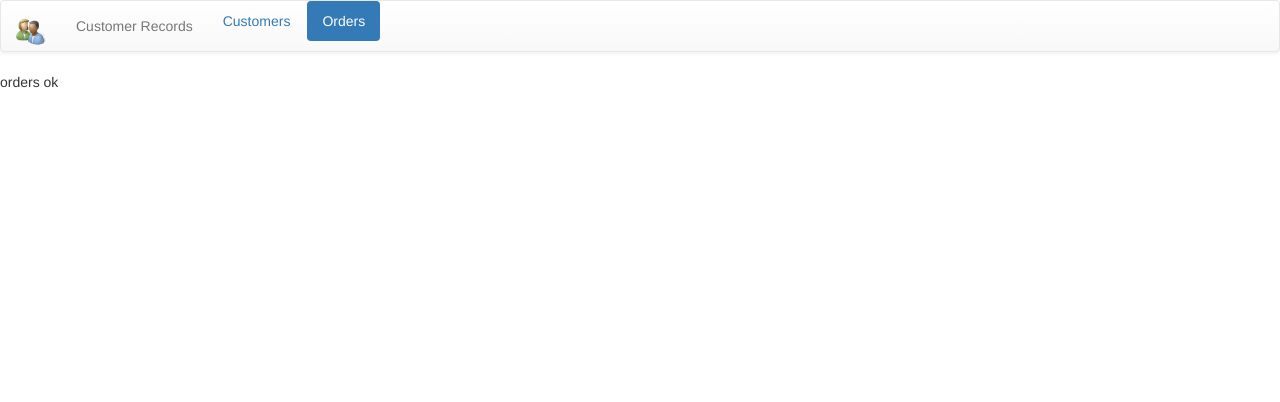
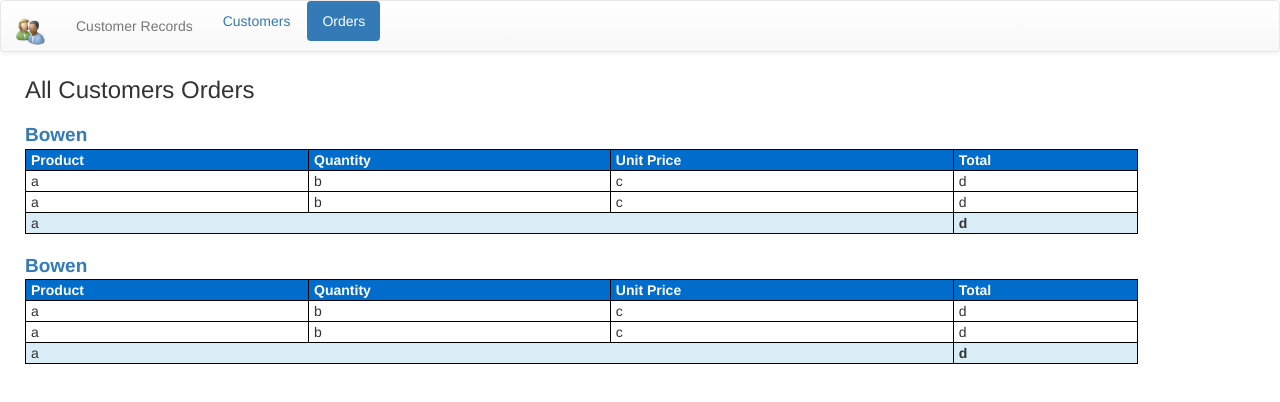
Before and after one commit to zbw322092/Customer-Records-Angular-App, a website: page CustomerManagementApp.html at #/orders in a window 1280 px wide. Drawn offline with Linux system fonts and the light colour scheme.

Commit message:
init template html pages

```diff
--- a/app/app.js
+++ b/app/app.js
@@ -10,5 +10,9 @@ app.config(function($routeProvider) {
     	controller: "",
     	templateUrl: "../app/partials/orders.html"
     })
+    .when('/customerorders/:id', {
+      controller: "",
+      templateUrl: "../app/partials/customerOrders.html"
+    })
     .otherwise({ redirectTo: '/customers' });
 });
--- a/app/partials/orders.html
+++ b/app/partials/orders.html
@@ -1,3 +1,56 @@
-<div>
-	orders ok
+<div class="orders-view">
+  <div class="container">
+    <h3>All Customers Orders</h3>
+    	<table class="orders-form">
+    		<caption><a href="">Bowen</a></caption>
+    		<tr class="orders-form-header">
+    			<td>Product</td>
+    			<td>Quantity</td>
+    			<td>Unit Price</td>
+    			<td>Total</td>
+    		</tr>
+    		<tr class="orders-form-body">
+    			<td>a</td>
+    			<td>b</td>
+    			<td>c</td>
+    			<td>d</td>
+    		</tr>
+    		<tr class="orders-form-body">
+    			<td>a</td>
+    			<td>b</td>
+    			<td>c</td>
+    			<td>d</td>
+    		</tr>
+    		<tr class="orders-form-last">
+    			<td colspan="3">a</td>
+    			<td><strong>d</strong></td>
+    		</tr>
+    	</table>
+
+			<table class="orders-form">
+    		<caption><a href="">Bowen</a></caption>
+    		<tr class="orders-form-header">
+    			<td>Product</td>
+    			<td>Quantity</td>
+    			<td>Unit Price</td>
+    			<td>Total</td>
+    		</tr>
+    		<tr class="orders-form-body">
+    			<td>a</td>
+    			<td>b</td>
+    			<td>c</td>
+    			<td>d</td>
+    		</tr>
+    		<tr class="orders-form-body">
+    			<td>a</td>
+    			<td>b</td>
+    			<td>c</td>
+    			<td>d</td>
+    		</tr>
+    		<tr class="orders-form-last">
+    			<td colspan="3">a</td>
+    			<td><strong>d</strong></td>
+    		</tr>
+    	</table>
+  </div>
 </div>
--- a/contents/customerManagementStyles.css
+++ b/contents/customerManagementStyles.css
@@ -1,3 +1,4 @@
+/* customers styles */
 .cardContainer {
 	width: 90%;
 	margin-top: 20px;
@@ -50,6 +51,69 @@
 
 
 
+/* orders styles */
+.orders-form {
+	width: 90%;
+	margin-left: 0px;
+}
+
+table {
+	margin-top: 10px;
+}
+
+caption {
+	padding-bottom: 0px;
+	font-weight: bold;
+	font-size: 19px;
+}
+
+
+tr, td {
+	border: 1px solid black;
+	border-collapse: collapse;
+}
+
+.orders-form-header > * {
+	background-color: #006dcc;
+	font-weight: bold;
+	color: white;
+	padding-left: 5px;
+}
+
+.orders-form-body > * {
+	padding-left: 5px;
+}
+
+.orders-form-last > * {
+	background-color: #d9edf7;
+	padding-left: 5px;
+}
+
+
+
+/* customer orders styles */
+.customer-info {
+	margin-left: 20px;
+	margin-top: 20px;
+}
+
+.customer-name {
+	font-size: 17px;
+}
+
+.customer-address {
+	margin-top: 8px;
+}
+
+.customer-orders-form {
+	margin-left: 20px;
+	margin-top: 50px;
+}
+
+
+
+
+
 
 
 
```
Also changed, not shown: app/partials/customerOrders.html (added, +40 -0 lines).
